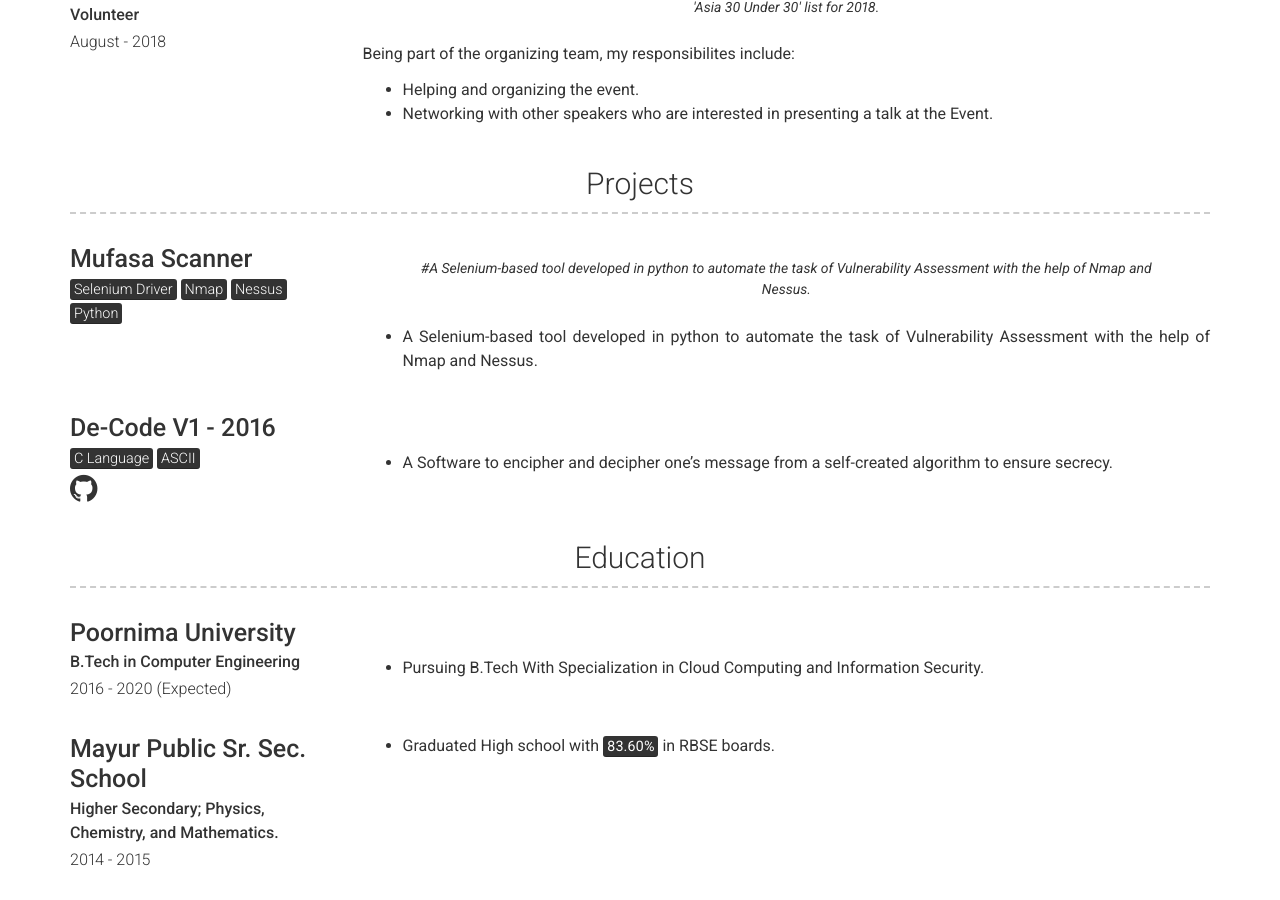
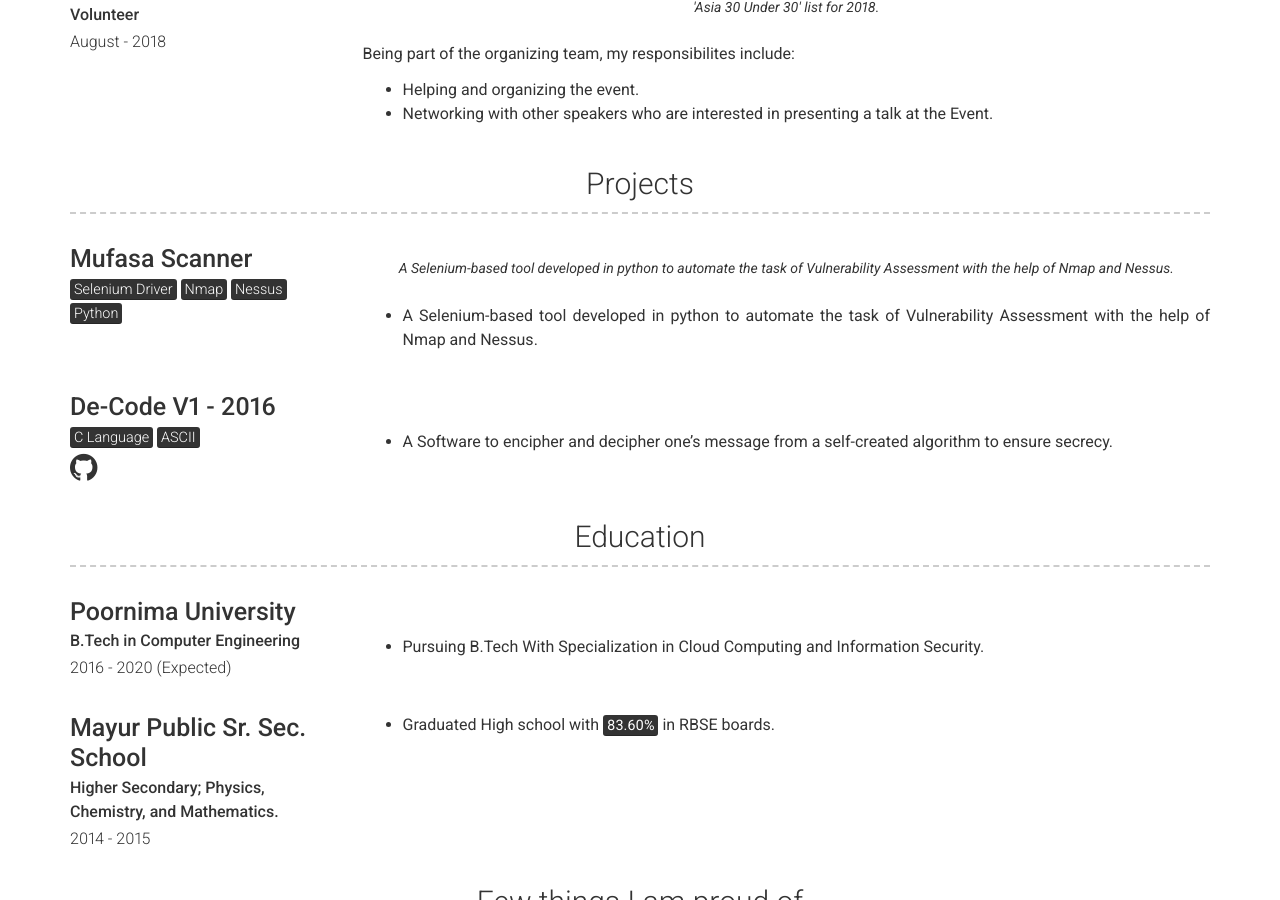
Before and after one commit to mohitkhemchandani/mohitkhemchandani.github.io, a Jekyll site: the page built from index.md, in a window 1280 px wide and 900 px high, scrolled down 1264 px. Built offline with Jekyll 4.4.1, drawn with Linux system fonts in a browser that asks for light colours.

```diff
--- a/_data/projects.yml
+++ b/_data/projects.yml
@@ -5,7 +5,7 @@
   link:
   github:
   quote: >
-    #A Selenium-based tool developed in python to automate the task of Vulnerability Assessment with the help of Nmap and Nessus.
+    A Selenium-based tool developed in python to automate the task of Vulnerability Assessment with the help of Nmap and Nessus.
   tags: <mark>Selenium Driver</mark>
         <mark>Nmap</mark>
         <mark>Nessus</mark>
```
